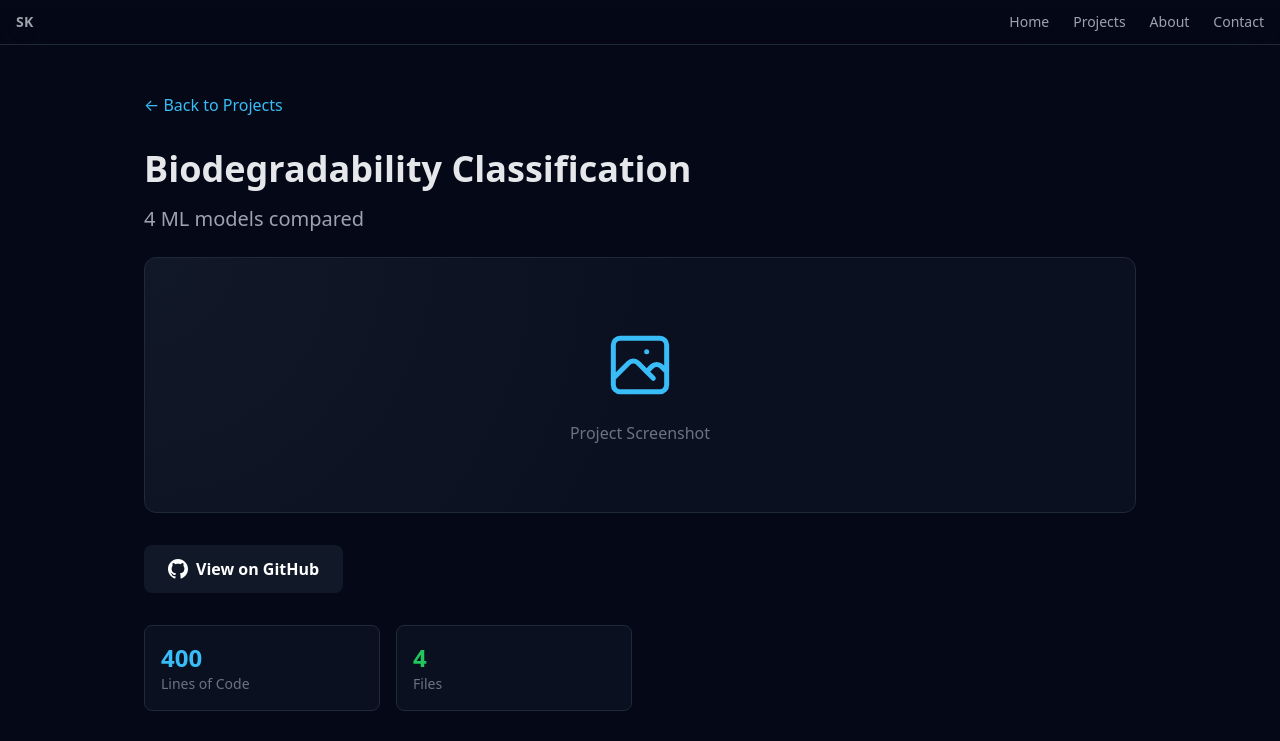
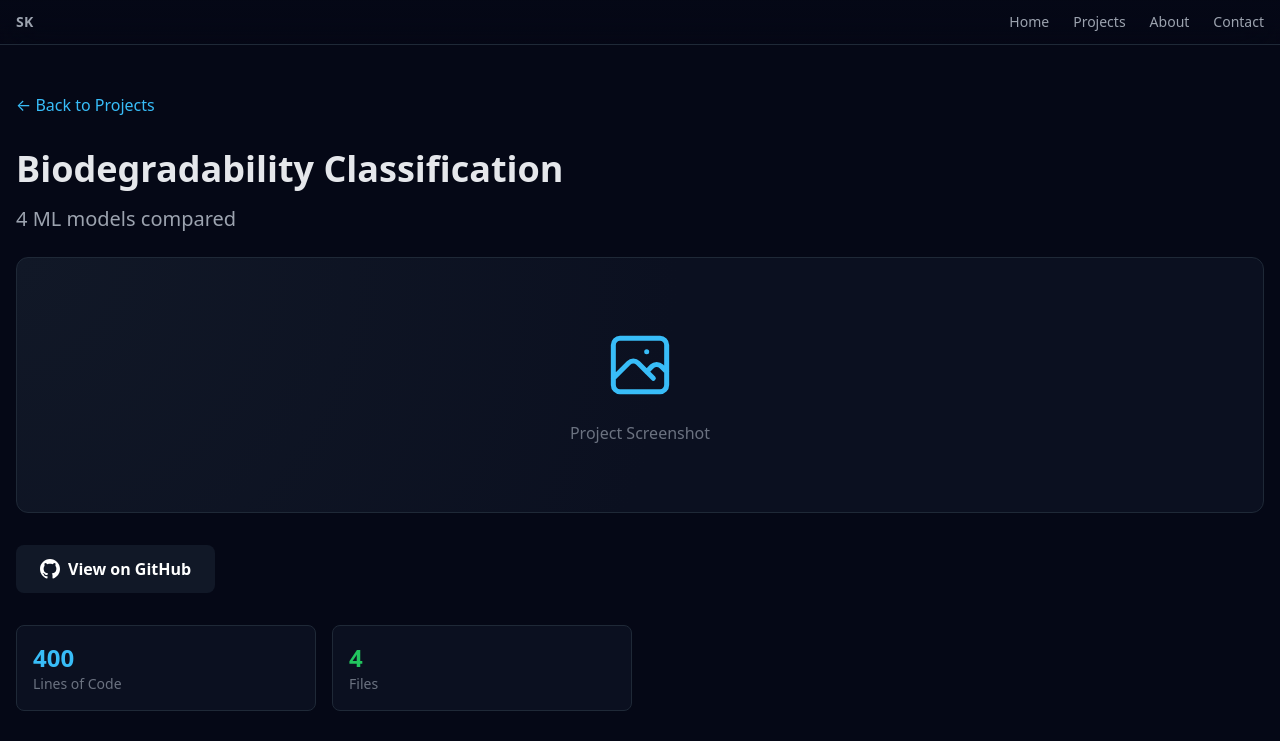
Before and after one commit to SkullKrak7/portfolio-website, a Next.js app: page /projects/biodegradability in a window 1280 px wide. Shown: the top 741 px of the page. Built offline with nearby package versions, Linux system fonts and the light colour scheme.

Commit message:
Align project detail page width with projects list

```diff
--- a/app/projects/[slug]/page.tsx
+++ b/app/projects/[slug]/page.tsx
@@ -13,7 +13,7 @@ export default async function ProjectPage({ params }: { params: Promise<{ slug:
 
   return (
     <main className="min-h-screen py-8 lg:py-12" style={{ background: 'var(--bg-page)' }}>
-      <div className="container mx-auto px-4 max-w-5xl">
+      <div className="container mx-auto px-4 max-w-7xl">
         <Link href="/projects" className="hover:underline mb-8 inline-block transition-colors" style={{ color: 'var(--accent)' }}>
           ← Back to Projects
         </Link>
```
